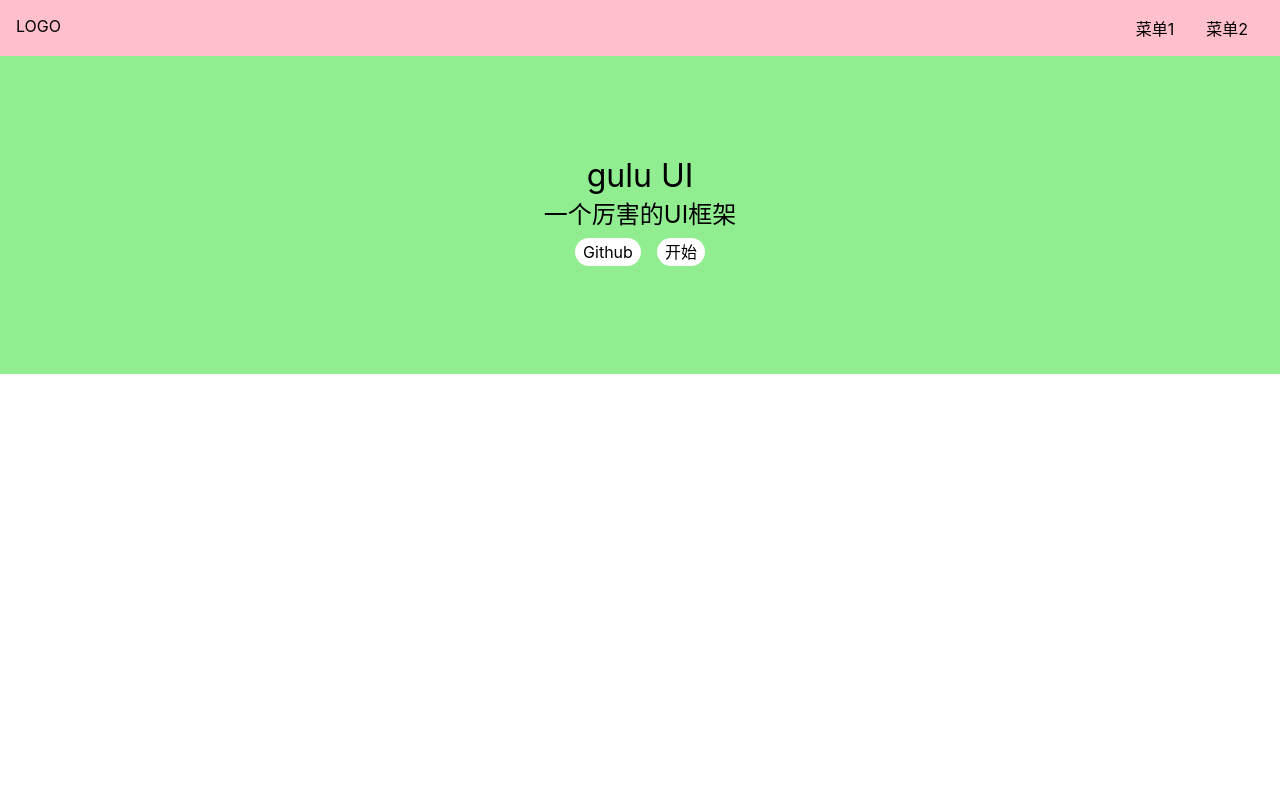
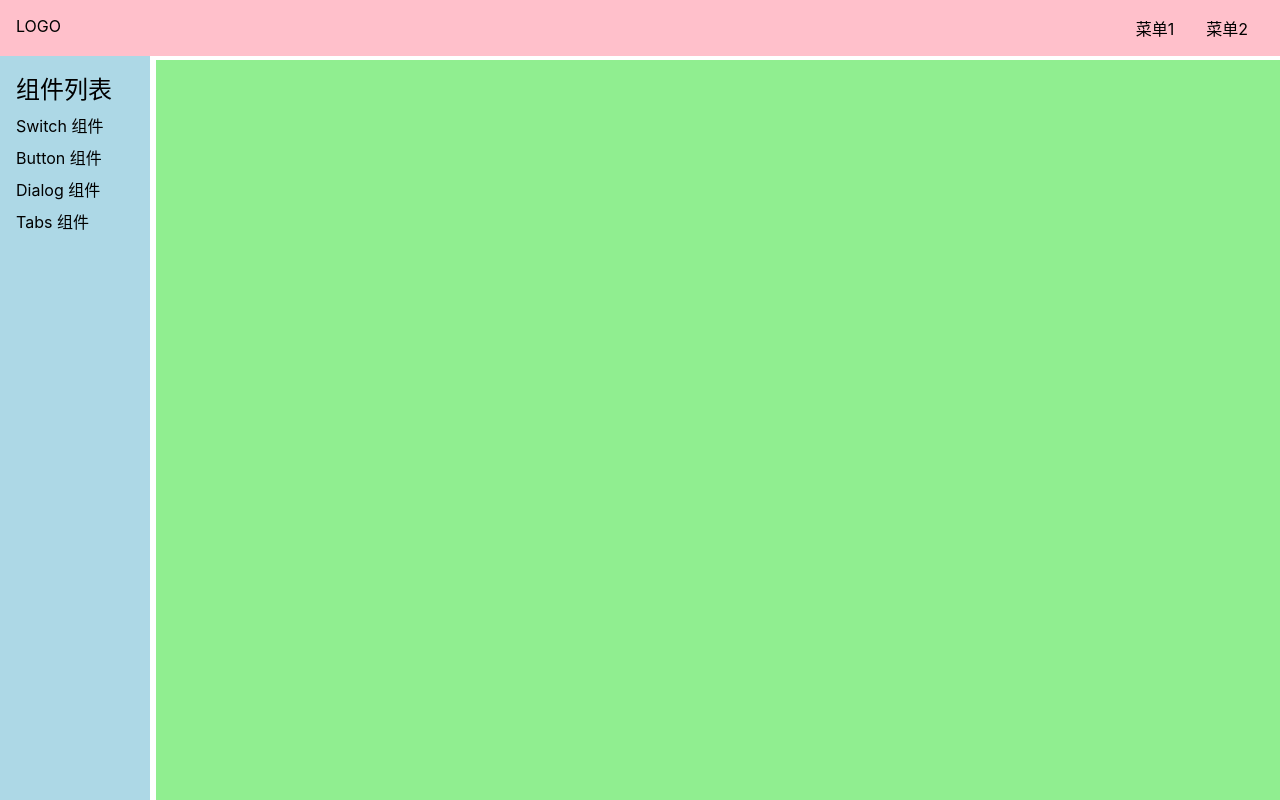
Before and after one commit to mumu111111/gulu-ui, a Vue app: page /#/doc in a window 1280 px wide. Before the commit this address led to /#/. Built offline with nearby package versions, Linux system fonts and the light colour scheme.

Commit message:
整体布局样式

```diff
--- a/src/components/Topnav.vue
+++ b/src/components/Topnav.vue
@@ -28,7 +28,10 @@
   background: pink;
   display: flex;
   padding: 16px;
-  position: relative;
+  position: fixed;
+  top: 0;
+  left: 0;
+  width: 100%;
   z-index: 10; //不被挡住
   > .logo {
     max-width: 6em;
--- a/src/views/Doc.vue
+++ b/src/views/Doc.vue
@@ -1,7 +1,7 @@
 
 <template>
-  <div>
-    <Topnav />
+  <div class="layout">
+    <Topnav class="nav" />
     <div class="content">
       <aside v-if="asideVisible">
         <h2>组件列表</h2>
@@ -42,10 +42,42 @@
 };
 </script>
 <style lang="scss" scoped>
+.layout {
+  display: flex;
+  flex-direction: column;
+  height: 100vh;
+  > .nav {
+    flex-shrink: 0;
+  }
+  > .content {
+    flex-grow: 1;
+    padding-top: 60px;
+    padding-left: 156px;
+    @media (max-width: 500px) {
+      padding-left: 0;
+    }
+  }
+}
+.content {
+  display: flex;
+  > aside {
+    flex-shrink: 0;
+  }
+  > main {
+    flex-grow: 1;
+    padding: 16px;
+    background: lightgreen;
+  }
+}
 aside {
   background: lightblue;
   width: 150px;
   padding: 16px;
+  position: fixed;
+  top: 0;
+  left: 0;
+  padding-top: 70px;
+  height: 100%;
   > h2 {
     margin-bottom: 4px;
   }
@@ -53,6 +85,9 @@
     > li {
       padding: 4px 0;
     }
+  }
+  main {
+    overflow: auto;
   }
   /* 手机上才绝对定位 */
   @media (max-width: 500px) {
```
